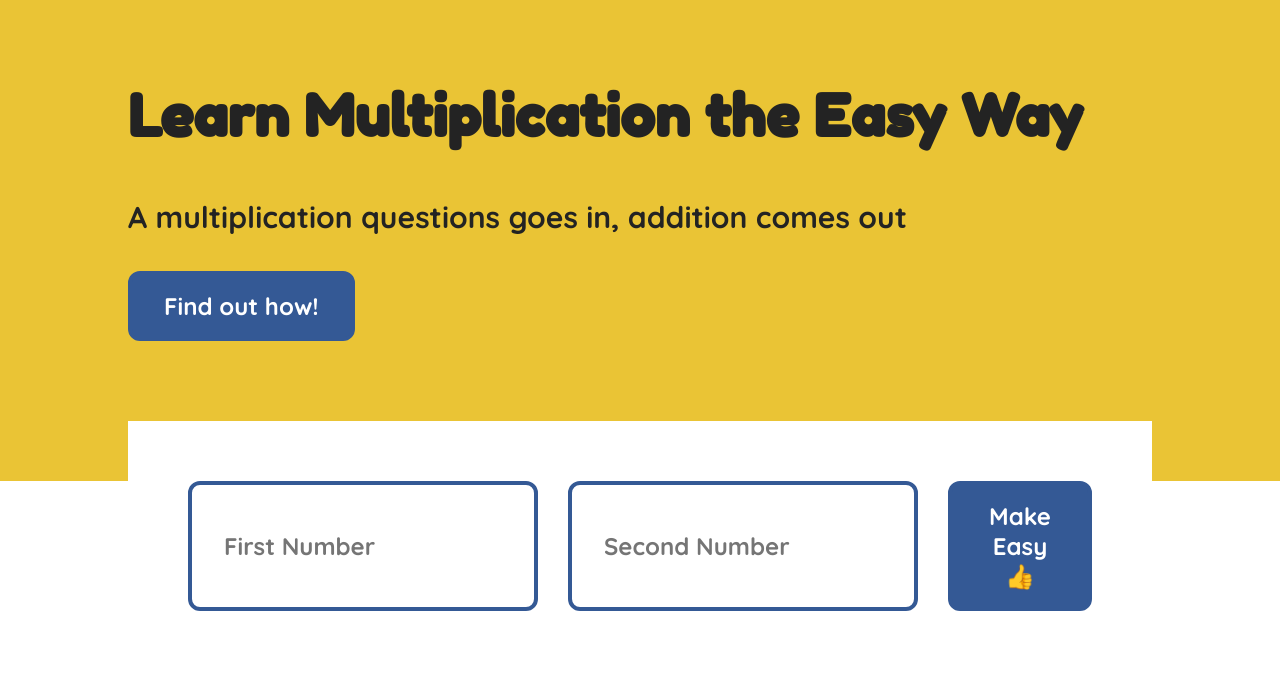
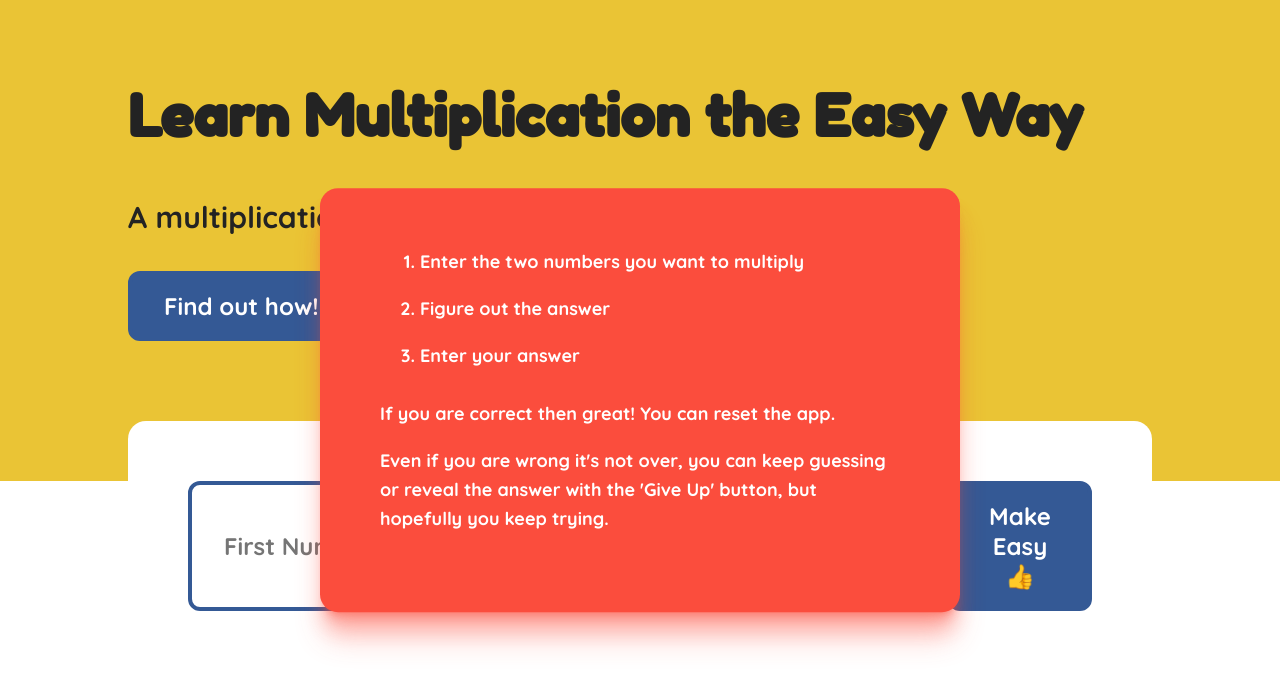
Before and after one commit to hiMRK/easy-multiply, a React (Create React App) app: page / in a window 1280 px wide. Both pictures are taken after a click on the button "Find out how!". Shown: the top 688 px of the page. Built offline with nearby package versions, Linux system fonts and the light colour scheme.

Commit message:
Added Helper

```diff
--- a/src/App.js
+++ b/src/App.js
@@ -1,5 +1,6 @@
 import React, { useState } from 'react';
 import { findLastIndex, times, constant, map } from 'underscore';
+import Helper from './Helper';
 import './app.scss';
 
 const App = () => {
@@ -9,6 +10,7 @@ const App = () => {
   const [firstInput, setFirstInput] = useState('');
   const [secondInput, setSecondInput] = useState('');
   const [toAddition, setToAddition] = useState('');
+  const [helperState, setHelperState] = useState(false);
 
   // setup the first/second input numbers
   const updateFirstInput = (e) => setFirstInput(e.target.value);
@@ -64,6 +66,7 @@ const App = () => {
     });
   };
 
+  // reset
   const resetGameState = () => {
     setGameState({
       ...GAME_STATE
@@ -73,13 +76,16 @@ const App = () => {
     setToAddition('');
   };
 
+  // helper
+  const showHelper = () => setHelperState(!helperState);
+
   return (
     <>
       <div className='hero'>
         <div className='container'>
           <h1 className='title title--h1'>Learn Multiplication the Easy Way</h1>
           <p className='para para--title'>A multiplication questions goes in, addition comes out</p>
-          <button className='btn btn--default'>Find out how!</button>
+          <button onClick={showHelper} className='btn btn--default'>Find out how!</button>
         </div>
       </div>
       <div className='app'>
@@ -89,8 +95,7 @@ const App = () => {
             <input type='number' placeholder='Second Number' className='input' onChange={updateSecondInput} value={secondInput} />
             <button onClick={initHelper} className='btn btn--default'>Make Easy <span role='img' aria-label='Emoji-ThumpsUp'>👍</span></button>
           </div>
-          {
-            toAddition &&
+          { toAddition &&
             <>
               <div className='app__addition space--mb'>
                 <p className='para para--title'>Solve this question with addition:</p>
@@ -113,7 +118,7 @@ const App = () => {
           <div className='app__result'>
             <div className='result__wrong'>
               <div className='flex'>
-                { (!gameState.isCorrect && gameState.answerAttemps >= 1) && <h2 className='title title--h2 title--wrong'>Incorrect</h2>}
+                { (!gameState.isCorrect && gameState.answerAttemps >= 1) && <h2 className='title title--h2'>Incorrect... Keep Trying!</h2>}
                 { (!gameState.isCorrect && gameState.answerAttemps >= 3) && <button onClick={displayAnswerGiveup} className='btn btn--wrong'>Give Up <span role='img' aria-label='Emoji-Sad' className='emoji'>😞</span></button> }
               </div>
             </div>
@@ -131,6 +136,9 @@ const App = () => {
           </div>
         </div>
       </div>
+      <div className='helper' data-state={helperState ? 'helper--active' : 'helper--inactive'}>
+        <Helper />
+      </div>
     </>
   );
 };
--- /dev/null
+++ b/src/Helper.js
@@ -0,0 +1,18 @@
+import React from 'react';
+
+const Helper = () => {
+  // to do: solution for repeated classes
+  return (
+    <>
+      <ol className='helper__list'>
+        <li className='para'>Enter the two numbers you want to multiply</li>
+        <li className='para'>Figure out the answer</li>
+        <li className='para'>Enter your answer</li>
+      </ol>
+      <p className='para'>If you are correct then great! You can reset the app.</p>
+      <p className='para'>Even if you are wrong it's not over, you can keep guessing or reveal the answer with the 'Give Up' button, but hopefully you keep trying.</p>
+    </>
+  )
+}
+
+export default Helper;
--- a/src/app.scss
+++ b/src/app.scss
@@ -152,6 +152,7 @@ $title-scale: 8;
   .container {
     background: #fff;
     padding: 60px;
+    border-radius: 18px;
   }
   &__addition {
     background: $color-orange;
@@ -202,3 +203,30 @@ $title-scale: 8;
     }
   }
 }
+
+// helper
+.helper {
+  transition: 1s ease;
+  position: absolute;
+  top: 50%;
+  left: 50%;
+  width: 50vw;
+  background: $color-orange;
+  padding: 60px;
+  border-radius: 18px;
+  @include hover-shadow($color-orange);
+  &[data-state='helper--active'] {
+    opacity: 1;
+    transform: translate(-50%, -50%);
+  }
+  &[data-state='helper--inactive'] {
+    opacity: 0;
+    transform: translate(-50%, 100px);
+  }
+  .para {
+    color: #fff;
+  }
+  &__list {
+    margin: 0 0 30px;
+  }
+}
```
Lines whose indentation alone changed are shown as unchanged.
